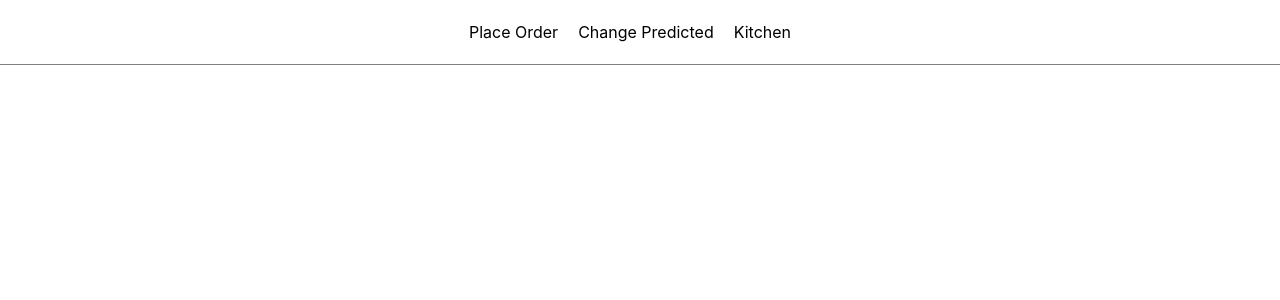
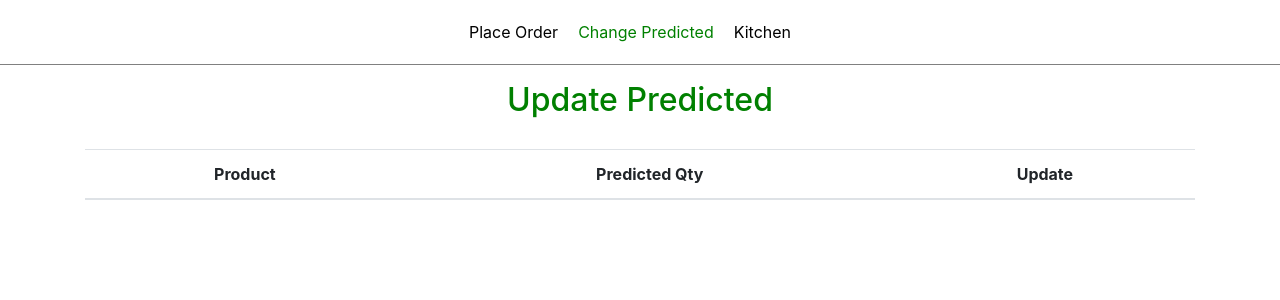
Before and after one commit to tddag/kitchenApp, a React (Create React App) app in the folder client/: page /updatepredicted in a window 1280 px wide. Shown: the top 300 px of the page. Built offline with nearby package versions, Linux system fonts and the light colour scheme; no server answers.

Commit message:
Component Layouts

```diff
--- a/client/src/App.js
+++ b/client/src/App.js
@@ -5,15 +5,19 @@ import { Switch, Route } from "react-router-dom";
 // use <Route> to render content based on the location's pathname
 // use <Switch> to iterate over routes and only render the first one that matches the current pathname
 
+import PlaceOrder from "./main/PlaceOrder";
+import ChangePredicted from "./main/ChangePredicted";
+import Kitchen from "./main/Kitchen";
+
 class App extends Component {
   render() {
     return (
       <div className="App">
         <Header/>
         <Switch>
-          <Route exact path="/"/>
-          <Route path="/updatedpredicted"/>
-          <Route path="/kitchen"/>
+          <Route exact path="/" component={PlaceOrder}/>
+          <Route path="/updatepredicted" component={ChangePredicted}/>
+          <Route path="/kitchen" component={Kitchen}/>
         </Switch>
       </div>
     );
--- a/client/src/global/header.css
+++ b/client/src/global/header.css
@@ -19,3 +19,8 @@
 .NavClass li a.active {
     color: green;
 }
+
+.h2Class {
+    color: green;
+    margin-bottom: 30px;
+}
--- a/client/src/global/header.js
+++ b/client/src/global/header.js
@@ -26,7 +26,7 @@ class Header extends Component {
                             </NavLink>
                         </li>
                         <li>
-                            <NavLink to="/updateprediected">
+                            <NavLink to="/updatepredicted">
                                 Change Predicted
                             </NavLink>
                         </li>
--- /dev/null
+++ b/client/src/main/ChangePredicted.js
@@ -0,0 +1,31 @@
+import React, { Component } from "react";
+import { Button, Table, Container } from "reactstrap";
+
+class ChangePredicted extends Component {
+    constructor() {
+        super();
+        this.state = {
+            food_data: []
+            // place where connects with sockets
+        }
+    }
+
+    render() {
+        return (
+            <Container>
+                <h2 className="h2Class"> Update Predicted</h2>
+                <Table striped>
+                    <thead>
+                        <tr>
+                            <th> Product</th>
+                            <th> Predicted Qty </th>
+                            <th> Update </th>
+                        </tr>
+                    </thead>
+                </Table>
+            </Container>
+        )
+    }
+}
+
+export default ChangePredicted;
--- /dev/null
+++ b/client/src/main/Kitchen.js
@@ -0,0 +1,32 @@
+import React, { Component } from "react";
+import { Button, Table, Container } from "reactstrap";
+
+class Kitchen extends Component {
+    constructor() {
+        super();
+        this.state = {
+            food_data: []
+            // place where connects to with sockets
+        }
+    }
+    render() {
+        return (
+            <Container>
+                <h2 className="h2Class"> Kitchen Area</h2>
+                <Table striped>
+                <thead>
+                    <tr>
+                        <th> Name </th>
+                        <th> Quantity </th>
+                        <th> Created Till Now </th>
+                        <th> Predicted </th>
+                        <th> Status </th>
+                    </tr>
+                </thead>
+            </Table>
+            </Container>
+        );
+    }
+}
+
+export default Kitchen;
--- /dev/null
+++ b/client/src/main/PlaceOrder.js
@@ -0,0 +1,32 @@
+import React, { Component } from "react";
+import { Button, Table, Container } from "reactstrap";
+
+class PlaceOrder extends Component {
+    constructor() {
+        super();
+        this.state = {
+            food_data: []
+            // this place to connect to with sockets
+        }
+    }
+
+    render() {
+        return (
+            <Container>
+                <h2 className="h2Class"> Order Menu </h2>
+                <Table striped>
+                    <thead>
+                        <tr>
+                            <th> Product </th>
+                            <th> Quantity </th>
+                            <th> Order </th>
+                        </tr>
+                    </thead>
+                    <tbody></tbody>
+                </Table>
+            </Container>
+        )
+    }
+}
+
+export default PlaceOrder;
```
